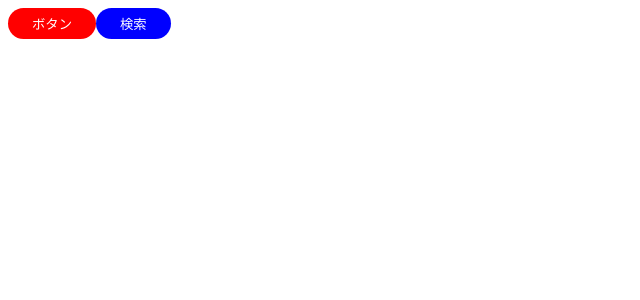
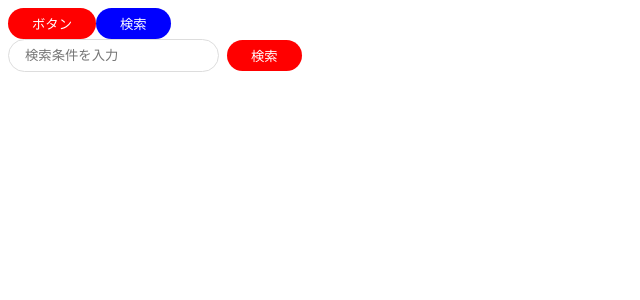
Before and after one commit to masnzzz/udemy-react-jk, a React (Create React App) app: page / in a window 1280 px wide. Shown: the top 300 px of the page, without its empty margins (0-640 px from the left). Built offline with nearby package versions, Linux system fonts and the light colour scheme.

Commit message:
Moleculeを作成

```diff
--- a/src/App.js
+++ b/src/App.js
@@ -1,5 +1,6 @@
 import { PrimaryButton } from "./components/atoms/button/PrimaryButton"
 import { SecondaryButton } from "./components/atoms/button/SecondaryButton"
+import { SearchInput } from "./components/molecules/SearchInput"
 
 export const App = () => {
 
@@ -7,6 +8,8 @@
     <div className="App">
       <PrimaryButton>ボタン</PrimaryButton>
       <SecondaryButton>検索</SecondaryButton>
+      <br />
+      <SearchInput />
     </div>
   )
 }
--- /dev/null
+++ b/src/components/atoms/input/Input.jsx
@@ -0,0 +1,14 @@
+import styled from "styled-components";
+
+export const Input = (props) => {
+    const { placeholder = "" } = props;
+    return <SInput type="text" placeholder={placeholder} />
+
+}
+
+const SInput = styled.input`
+    padding: 8px 16px;
+    border: solid #ddd 1px;
+    border-radius: 50px;
+    outline: none;
+`;
--- /dev/null
+++ b/src/components/molecules/SearchInput.jsx
@@ -0,0 +1,24 @@
+import styled from "styled-components";
+
+import { PrimaryButton } from "../atoms/button/PrimaryButton"
+import { Input } from "../atoms/input/Input"
+
+export const SearchInput = () => {
+    return (
+        <Container>
+            <Input placeholder="検索条件を入力" />
+            <ButtonWrapper>
+                <PrimaryButton>検索</PrimaryButton>
+            </ButtonWrapper>
+        </Container>
+    )
+}
+
+const Container = styled.div`
+    display: flex;
+    align-items: center;
+`;
+
+const ButtonWrapper = styled.div`
+    padding-left: 8px;
+`;
```
